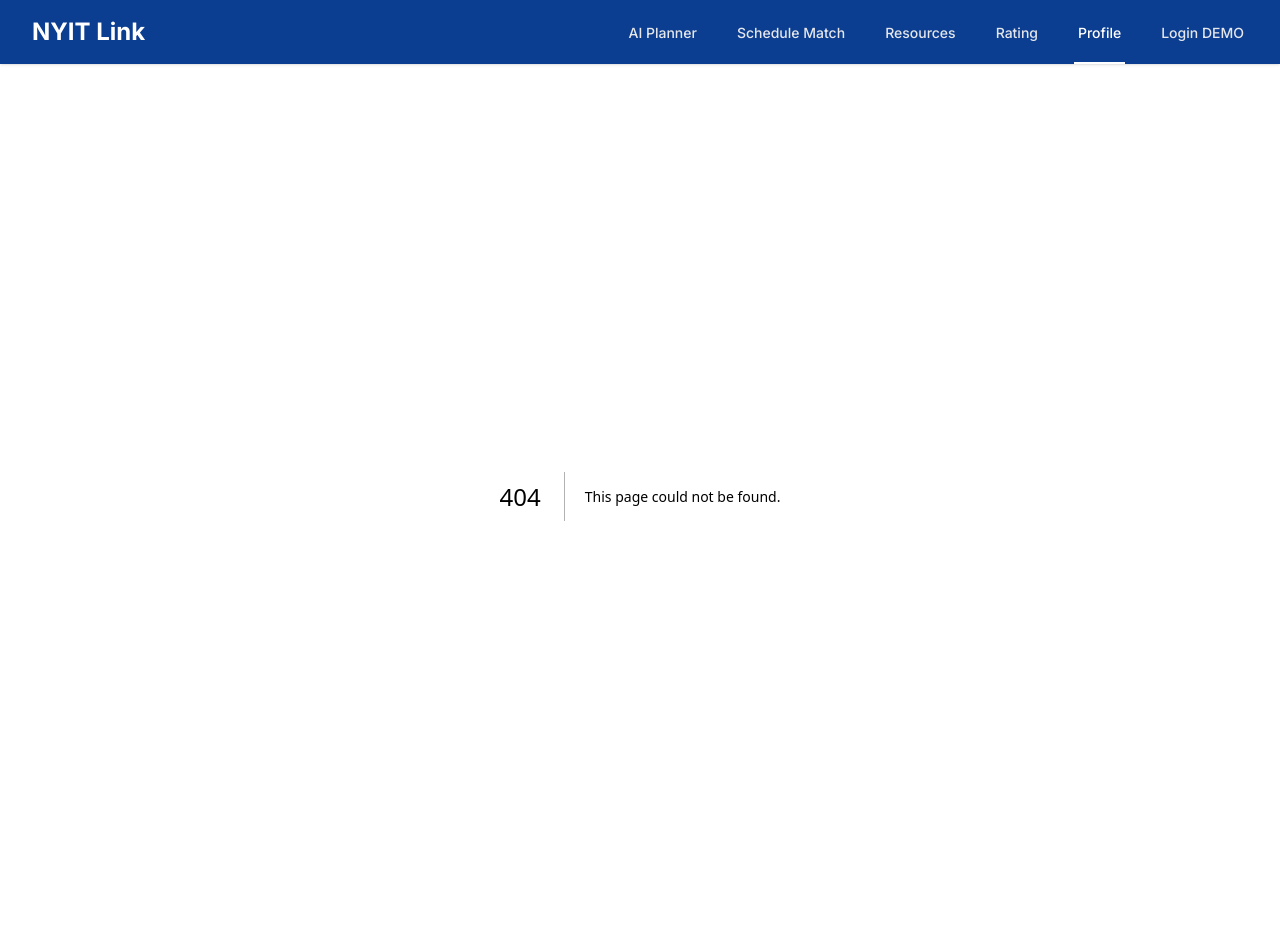
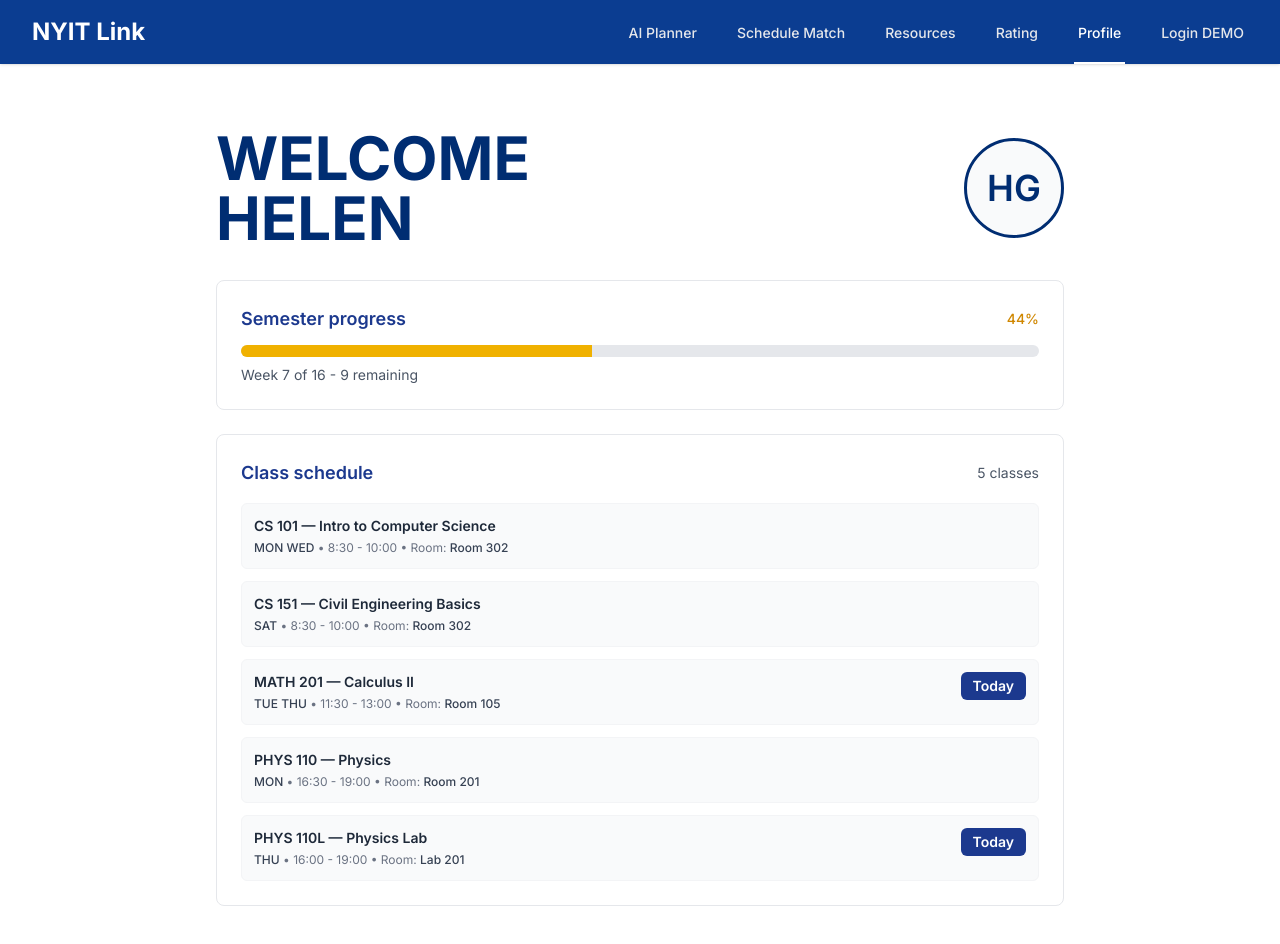
Before and after one commit to symphatixe/nyit-click, a Next.js app: page /profile in a window 1280 px wide. Before the commit this address had no page. Shown: the top 944 px of the page. Built offline with nearby package versions, Linux system fonts and the light colour scheme.

Commit message:
profile page done

```diff
--- a/src/app/page.tsx
+++ b/src/app/page.tsx
@@ -3,7 +3,7 @@ import ProfilePic from "./components/profilePicture";
 export default function Home() {
   return (
      <div className="flex gap-70">
-      <WelcomeHeader/> <ProfilePic/>
+
     </div>
   );
 
--- /dev/null
+++ b/src/app/profile/page.tsx
@@ -0,0 +1,128 @@
+import React from 'react'
+import WelcomeHeader from '../components/homepageHeader'
+import ProfilePic from '../components/profilePicture'
+import { mockSchedule } from '../lib/mockData'
+
+export default function Profile() {
+  // semester dates (adjust as needed)
+  const semesterStart = new Date('2025-08-25')
+  const semesterEnd = new Date('2025-12-12')
+
+  const msPerWeek = 1000 * 60 * 60 * 24 * 7
+  const totalWeeks = Math.max(1, Math.ceil((semesterEnd.getTime() - semesterStart.getTime()) / msPerWeek))
+
+  const now = new Date()
+  const weeksPassed = now < semesterStart ? 0 : Math.min(totalWeeks, Math.floor((now.getTime() - semesterStart.getTime()) / msPerWeek) + 1)
+  const weeksRemaining = Math.max(0, totalWeeks - weeksPassed)
+  const percent = Math.round((weeksPassed / totalWeeks) * 100)
+
+  // helper to map mockSchedule day (MON...) to weekday number (0=Sun..6=Sat)
+  const dayNameToIndex: Record<string, number> = {
+    SUN: 0,
+    MON: 1,
+    TUE: 2,
+    WED: 3,
+    THU: 4,
+    FRI: 5,
+    SAT: 6,
+  }
+
+  const todayIndex = new Date().getDay()
+
+  // group classes by course (combine multiple days into one card)
+  const grouped = React.useMemo(() => {
+    const map = new Map<string, {
+      courseCode: string;
+      courseName: string;
+      occurrences: { day: string; startTime: string; endTime: string; room: string }[];
+    }>()
+
+    mockSchedule.forEach((s) => {
+      const key = `${s.courseCode}||${s.courseName}`
+      if (!map.has(key)) map.set(key, { courseCode: s.courseCode, courseName: s.courseName, occurrences: [] })
+      map.get(key)!.occurrences.push({ day: s.day, startTime: s.startTime, endTime: s.endTime, room: s.room })
+    })
+
+    return Array.from(map.values()).map((g) => {
+      // group occurrences by time+room so same-time multiple days join
+      const occMap = new Map<string, { days: string[]; startTime: string; endTime: string; room: string }>()
+      g.occurrences.forEach((o) => {
+        const tkey = `${o.startTime}||${o.endTime}||${o.room}`
+        if (!occMap.has(tkey)) occMap.set(tkey, { days: [], startTime: o.startTime, endTime: o.endTime, room: o.room })
+        occMap.get(tkey)!.days.push(o.day)
+      })
+
+      return {
+        courseCode: g.courseCode,
+        courseName: g.courseName,
+        times: Array.from(occMap.values()).map(x => ({ days: x.days, startTime: x.startTime, endTime: x.endTime, room: x.room }))
+      }
+    })
+  }, [])
+
+  return (
+    <div className="max-w-4xl mx-auto px-6 py-8">
+      {/* Top row: welcome + profile pic */}
+      <div className="flex items-center justify-between gap-6">
+        <div className="flex-1">
+          <WelcomeHeader />
+        </div>
+        <div className="shrink-0">
+          <ProfilePic />
+        </div>
+      </div>
+
+      {/* Semester progress */}
+      <div className="mt-8 bg-white rounded-lg border border-gray-200 p-6">
+        <div className="flex items-center justify-between">
+          <h3 className="text-lg font-semibold text-blue-900">Semester progress</h3>
+          <div className="text-sm text-yellow-600 font-medium">{percent}%</div>
+        </div>
+
+        <div className="mt-3">
+          <div className="w-full bg-gray-200 rounded-full h-3 overflow-hidden">
+            <div className="h-3 bg-yellow-500" style={{ width: `${percent}%` }} />
+          </div>
+          <div className="mt-2 text-sm text-gray-600">Week {weeksPassed} of {totalWeeks} - {weeksRemaining} remaining</div>
+        </div>
+      </div>
+
+      {/* Class schedule */}
+      <div className="mt-6 bg-white rounded-lg border border-gray-200 p-6">
+        <div className="flex items-center justify-between">
+          <h3 className="text-lg font-semibold text-blue-900">Class schedule</h3>
+          <div className="text-sm text-gray-600">{grouped.length} classes</div>
+        </div>
+
+        <div className="mt-4 space-y-3">
+          {grouped.map((g, idx) => {
+            const anyToday = g.times.some(t => t.days.some(d => dayNameToIndex[d] === todayIndex))
+
+            return (
+              <div key={idx} className="bg-gray-50 border border-gray-100 rounded-md p-3">
+                <div className="flex items-start justify-between">
+                  <div className="min-w-0">
+                    <div className="text-sm font-semibold text-gray-800 truncate">{g.courseCode} — {g.courseName}</div>
+                    <div className="mt-1 space-y-1">
+                      {g.times.map((t, i) => (
+                        <div key={i} className="text-xs text-gray-500">
+                          <span className="font-medium text-gray-700">{t.days.sort((a,b)=> (dayNameToIndex[a]-dayNameToIndex[b])).join(' ')}</span>
+                          {` • ${t.startTime} - ${t.endTime} • Room: `}
+                          <span className="font-medium text-gray-700">{t.room}</span>
+                        </div>
+                      ))}
+                    </div>
+                  </div>
+
+                  {anyToday ? (
+                    <div className="ml-4 px-3 py-1 rounded-md bg-blue-900 text-white text-sm font-semibold">Today</div>
+                  ) : null}
+                </div>
+              </div>
+            )
+          })}
+        </div>
+      </div>
+    </div>
+  )
+}
--- a/src/app/resources/page.tsx
+++ b/src/app/resources/page.tsx
@@ -13,6 +13,7 @@ export default function Resources() {
   //TODO: Change the <br/> tags to actual padding and margin. they are just here for quick separation
   return (
     <div className='grid grid-cols-1 md:grid-cols-2 gap-4 bg-white mr-20 '>
+      {/*TODO: Finish CSS for these sections, as some of them are inconsistent to the whole project. Link to database. */}
       <UploadClassMaterials />
       <ResourceCentral />
     </div>
```
